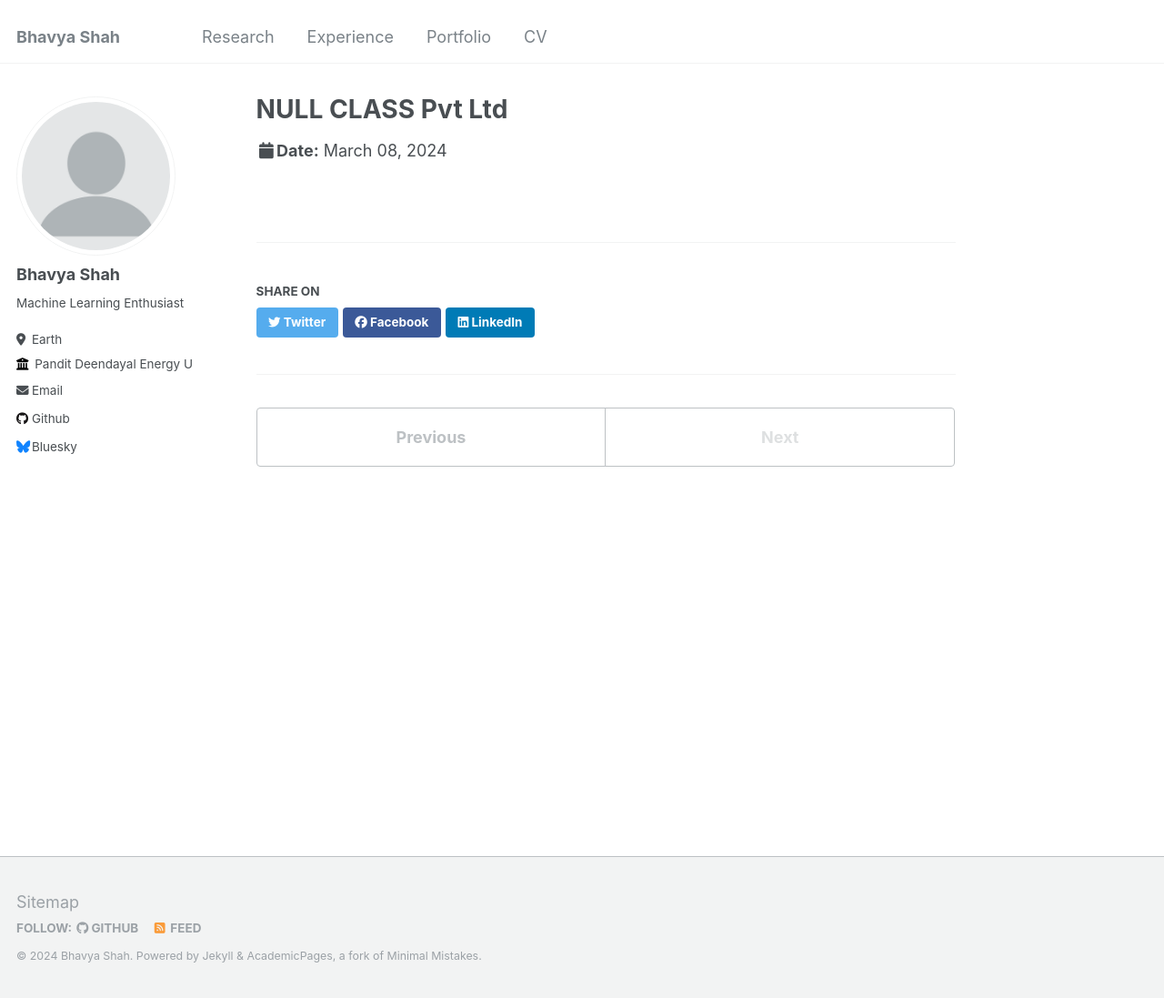
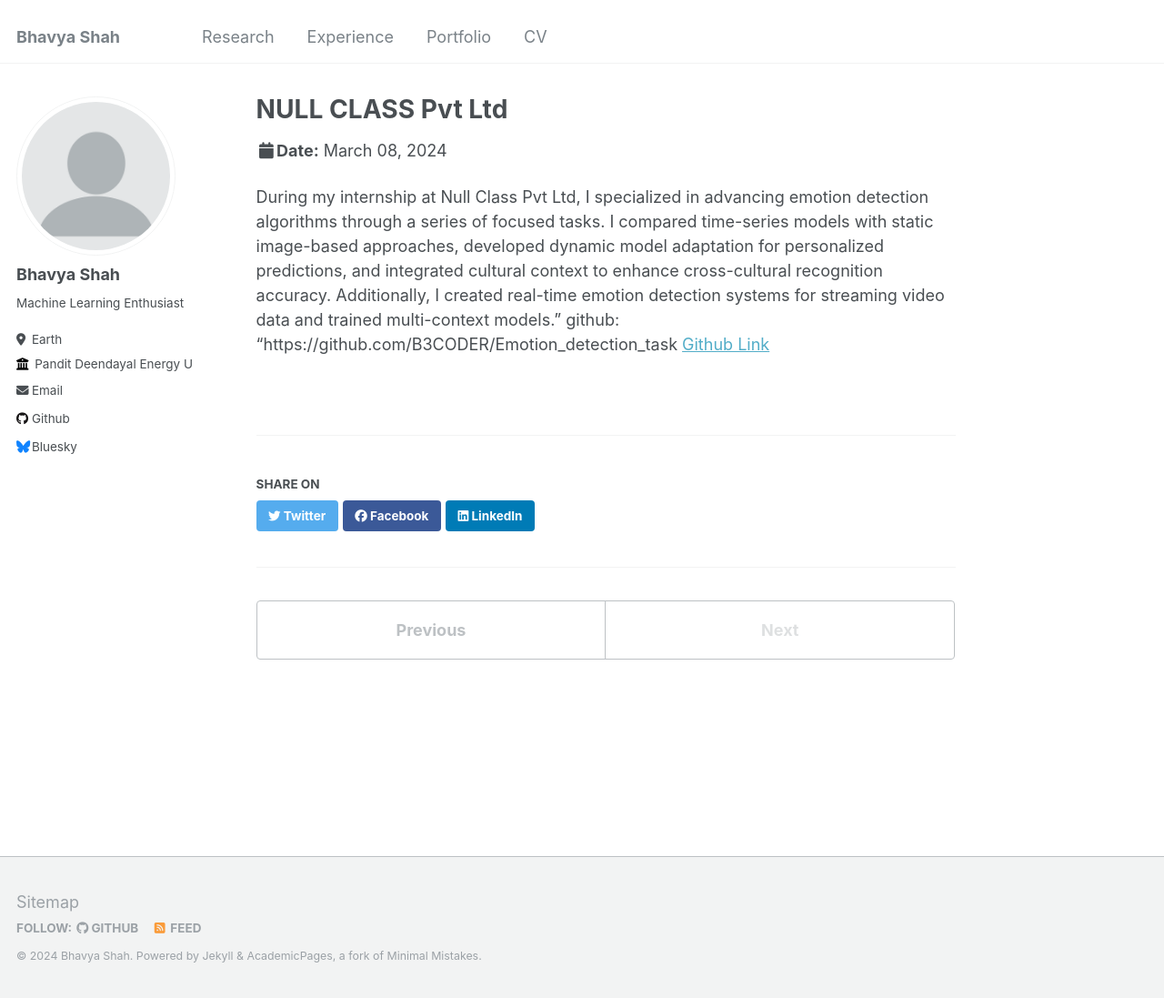
Before and after one commit to B3CODER/B3CODER.github.io, a Jekyll site: the page built from _talks/2024-03-08-3.md, in a window 1280 px wide and 1097 px high. Shown: the whole window at 91% size. Built offline with Jekyll 4.4.1, drawn with Linux system fonts in a browser that asks for light colours.

Commit message:
Update 2024-03-08-3.md

```diff
--- a/_talks/2024-03-08-3.md
+++ b/_talks/2024-03-08-3.md
@@ -1,8 +1,11 @@
 ---
 title: " NULL CLASS Pvt Ltd"
 collection: talks
+permalink: /talks/2024-03-08-3
 date: 2024-03-08
 end date: 2024-05-08
-description: "During my internship at Null Class Pvt Ltd, I specialized in advancing emotion detection algorithms through a series of focused tasks. I compared time-series models with static image-based approaches, developed dynamic model adaptation for personalized predictions, and integrated cultural context to enhance cross-cultural recognition accuracy. Additionally, I created real-time emotion detection systems for streaming video data and trained multi-context models."
-github: "https://github.com/B3CODER/Emotion_detection_task"
 ---
+
+During my internship at Null Class Pvt Ltd, I specialized in advancing emotion detection algorithms through a series of focused tasks. I compared time-series models with static image-based approaches, developed dynamic model adaptation for personalized predictions, and integrated cultural context to enhance cross-cultural recognition accuracy. Additionally, I created real-time emotion detection systems for streaming video data and trained multi-context models."
+github: "https://github.com/B3CODER/Emotion_detection_task
+[Github Link](https://github.com/B3CODER/Emotion_detection_task)
```
